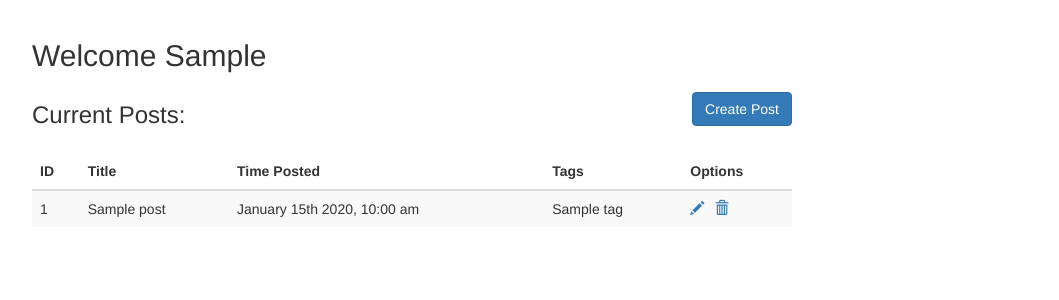
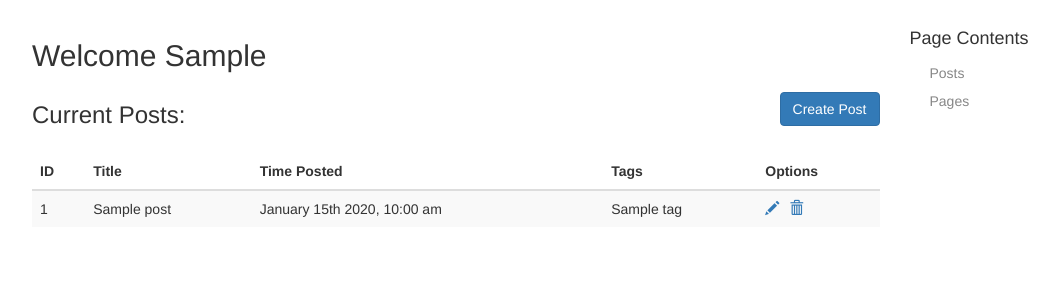
Before and after one commit to jaymickey/jmickey-blog, a Flask app: page /admin in a window 1280 px wide. Shown: the part 51-351 px from the top of the page, without its empty margins (38-1097 px from the left). Run offline with Flask 2, Linux system fonts and the light colour scheme; a user stored in the database is signed in; tables that the repository leaves empty hold one stand-in row (values such as "Sample post"); some libraries are stand-ins or nearby versions.

Commit message:
style updates, admin changes

```diff
--- a/app/static/css/main.css
+++ b/app/static/css/main.css
@@ -89,6 +89,58 @@ body {
 ******************/
 
 /*****************
+  Admin Sidebar
+******************/
+
+@media (min-width: 1200px)
+.admin-sidebar {
+  width: 260px;
+}
+
+@media (min-width: 992px)
+.admin-sidebar {
+  position: fixed;
+  top: 20px;
+  width: 213px;
+}
+
+@media (min-width: 768px)
+.admin-sidebar {
+  padding-left: 20px;
+}
+
+@media (min-width: 992px)
+.admin-sidebar .nav {
+  margin-top: 0px;
+  margin-bottom: 0px;
+}
+
+.admin-sidebar .nav>li>a {
+  display: block;
+  padding: 4px 20px;
+  font-weight: 400;
+  color: #878787;
+}
+
+.admin-sidebar .nav>li>a:hover,
+.admin-sidebar .nav>li.a:focus {
+  padding-left: 19px;
+  background-color: transparent;
+  border-left: 1px solid #563d7c;
+  color: #563d7c;
+}
+
+.admin-sidebar .nav>.active>a:focus,
+.admin-sidebar .nav>.active>a:hover,
+.admin-sidebar .nav>.active>a {
+  padding-left: 18px;
+  border-left: 2px solid #563d7c;
+  color: #563d7c;
+  font-weight: 700;
+  background-color: transparent;
+}
+
+/*****************
       Post
 ******************/
 
--- a/app/templates/admin.html
+++ b/app/templates/admin.html
@@ -2,8 +2,8 @@
 {% set active_page = 'admin' %}
 
 {% block content %}
-    <div class="col-xs-12 col-sm-7 col-md-8">
-        <div class="row">
+    <div class="row">
+        <div class="col-xs-12 col-sm-8 col-md-9">
             <h2>Welcome {{ current_user.first_name }}</h2>
             <h3 id="current-post-title">Current Posts:</h3>
             <a href="{{ url_for('new_post') }}" class="btn btn-primary btn-new-post">Create Post</a>
@@ -33,5 +33,22 @@
                 </table>
             </div>
         </div>
+        <div class="col-xs-12 col-sm-4 col-md-3">
+            <nav class="admin-sidebar affix hidden-print hidden-sm hidden-xs">
+                <ul class="nav">
+                    <li class="admin-sidebar-title"><h4>Page Contents</h4></li>
+                    <li><a href="#post-table">Posts</a></li>
+                    <li><a href="#pages-table">Pages</a></li>
+                </ul>
+            </nav>
+        </div>
     </div>
+
+<script>
+    $(".nav li").on("click", function() {
+      $(".nav li").removeClass("active");
+      $(this).addClass("active");
+    });
+
+</script>
 {% endblock %}
```
